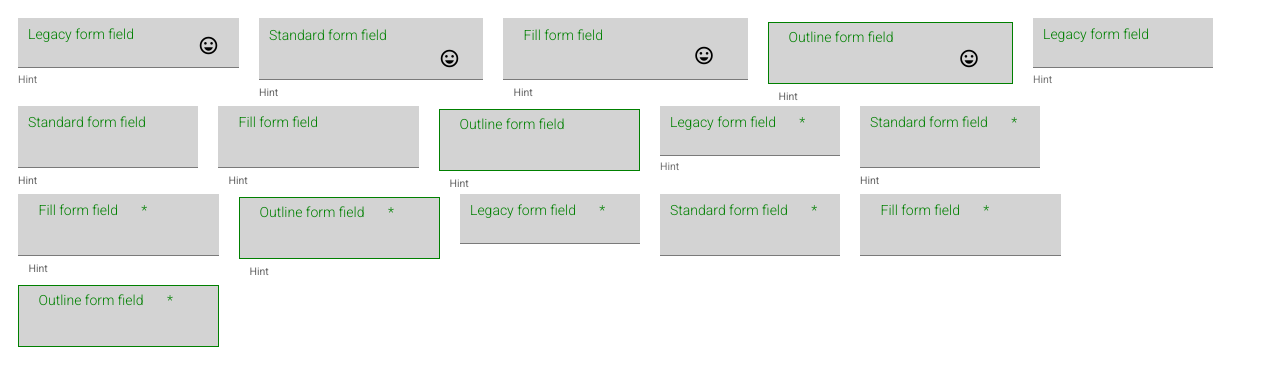
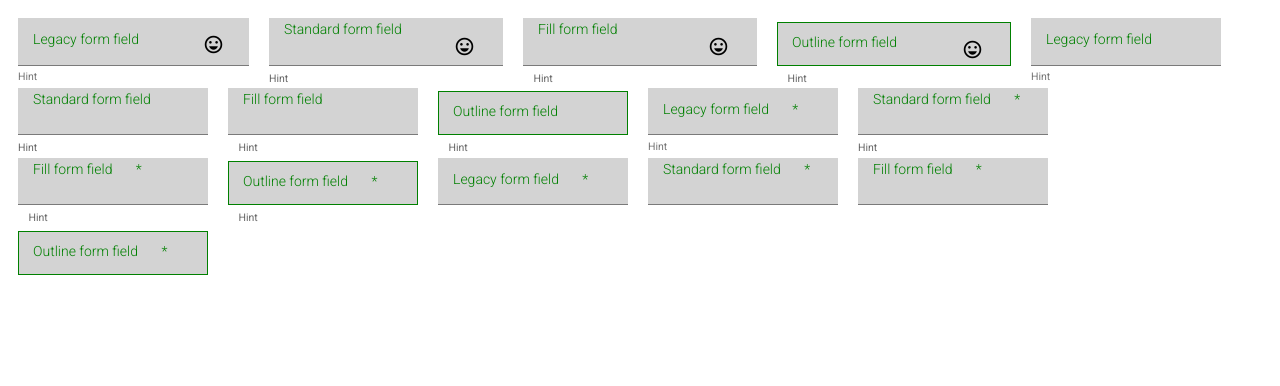
Before and after one commit to dpsthree/mat-overrides, an Angular app: page / in a window 1280 px wide. Shown: the top 386 px of the page. Built offline with nearby package versions, Linux system fonts and the light colour scheme.

Commit message:
support padding override

```diff
--- a/src/app-mat-overrides.scss
+++ b/src/app-mat-overrides.scss
@@ -16,4 +16,5 @@
   @include custom-mat.form-field-label-color(green);
   @include custom-mat.form-field-background-color(lightgrey);
   @include custom-mat.form-field-value-size(25px);
+  @include custom-mat.form-field-padding(5px 5px 5px 5px);
 }
--- a/src/custom-mat.scss
+++ b/src/custom-mat.scss
@@ -1,6 +1,11 @@
 $form-field: '.mat-form-field';
 
 $form-field-focused: '.mat-focused';
+
+// Containers for both the label and input content
+// Usage depends upon appearance type of form field
+$form-field-infix: '.mat-form-field-infix';
+$form-field-flex: '.mat-form-field-flex';
 
 $form-field-legacy: '.mat-form-field-appearance-legacy';
 $form-field-standard: '.mat-form-field-appearance-standard';
@@ -49,7 +54,7 @@ $form-field-value: 'input';
 }
 
 @mixin form-field-border-active($border: 1px solid black) {
-  &#{$form-field-focused}{
+  &#{$form-field-focused} {
     .mat-form-field-outline-start {
       border: $border !important;
       border-right-style: none !important;
@@ -196,3 +201,13 @@ $form-field-value: 'input';
     font-size: $size;
   }
 }
+
+@mixin form-field-padding($padding: 1em 0 1em 0) {
+  #{$form-field-infix} {
+    padding: 0 0 0 0;
+  }
+
+  #{$form-field-flex} {
+    padding: $padding !important;
+  }
+}
```
